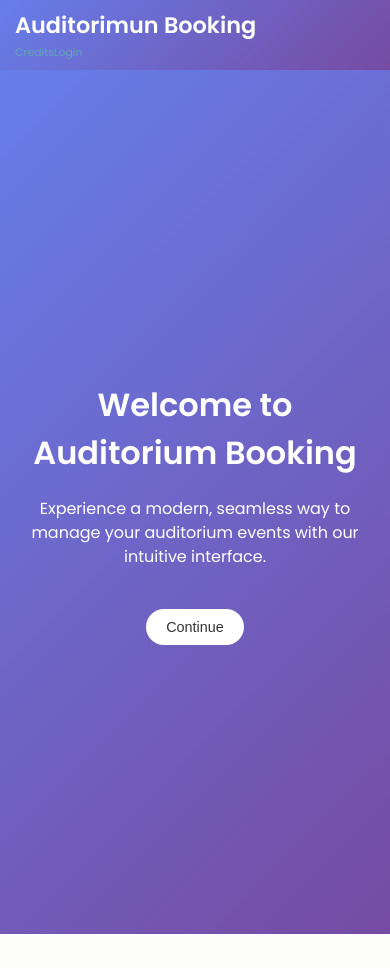
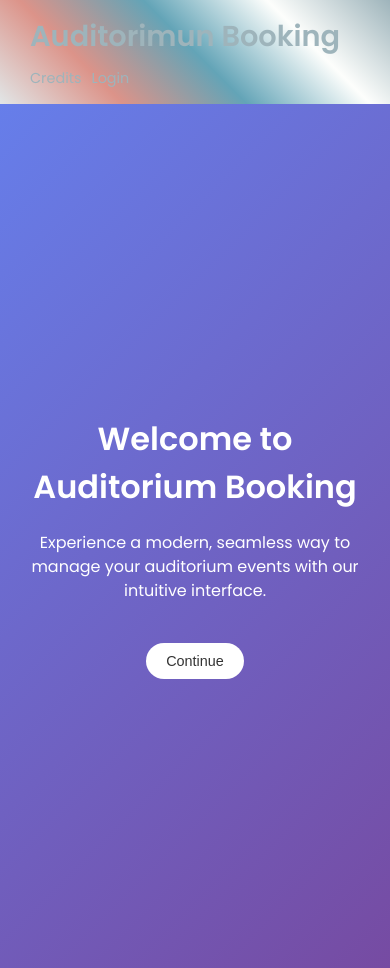
Before and after one commit to Plug0007/auditoriumfrontend, a React (Create React App) app: page / in a window 390 px wide. Before the commit the page ends 934 px from the top, so only its background shows below. Built offline with nearby package versions, Linux system fonts and the light colour scheme.

Commit message:
Update Header.css

```diff
--- a/src/styles/Header.css
+++ b/src/styles/Header.css
@@ -1,17 +1,28 @@
+/* Define your color palette using CSS variables */
+:root {
+  --platinum: #E1E6E7;
+  --light-coral: #DC9389;
+  --moonstone: #63A4B7;
+  --baby-powder: #FDFEFC;
+  --cadet-gray: #9EB4BB;
+  --gradient: linear-gradient(45deg, var(--platinum), var(--light-coral), var(--moonstone), var(--baby-powder), var(--cadet-gray));
+}
+
 .main-header {
   display: flex;
   justify-content: space-between;
   align-items: center;
   padding: 15px 30px;
-  background: linear-gradient(135deg, #667eea, #764ba2);
-  color: #fff;
+  background: var(--gradient);
+  color: var(--cadet-gray);
   box-shadow: 0 2px 6px rgba(0, 0, 0, 0.15);
+  flex-wrap: wrap;
 }
 
 .logo a {
   font-size: 1.8rem;
   font-weight: 600;
-  color: #fff;
+  color: var(--cadet-gray);
   text-decoration: none;
   transition: transform 0.3s ease;
 }
@@ -20,37 +31,35 @@
   transform: scale(1.05);
 }
 
-.nav-links {
+.nav-menu {
   display: flex;
   align-items: center;
+  margin-top: 10px;
 }
 
-.nav-links a {
+.nav-item {
   margin-left: 20px;
   font-size: 1rem;
-  color: #fff;
+  color: var(--cadet-gray);
   text-decoration: none;
   transition: color 0.3s ease;
 }
 
-.nav-links a:hover {
-  color: #e0e0e0;
+.nav-item:hover {
+  color: var(--moonstone);
 }
 
-.logout-button {
-  margin-left: 20px;
+.logout-btn {
   background: transparent;
-  border: 1px solid #fff;
+  border: 1px solid var(--cadet-gray);
   border-radius: 4px;
   padding: 5px 10px;
-  color: #fff;
   cursor: pointer;
-  font-size: 1rem;
   transition: background 0.3s ease;
 }
 
-.logout-button:hover {
-  background: rgba(255, 255, 255, 0.2);
+.logout-btn:hover {
+  background: rgba(0, 0, 0, 0.1);
 }
 
 /* Responsive adjustments */
@@ -58,33 +67,14 @@
   .main-header {
     flex-direction: column;
     align-items: flex-start;
-    padding: 10px 20px;
   }
-  .logo a {
-    font-size: 1.6rem;
-  }
-  .nav-links {
+  .nav-menu {
     margin-top: 10px;
     flex-wrap: wrap;
   }
-  .nav-links a,
-  .logout-button {
+  .nav-item, .logout-btn {
     margin-left: 0;
     margin-right: 10px;
-    font-size: 0.95rem;
+    font-size: 0.9rem;
   }
 }
-
-@media (max-width: 480px) {
-  .main-header {
-    padding: 8px 15px;
-  }
-  .logo a {
-    font-size: 1.4rem;
-  }
-  .nav-links a,
-  .logout-button {
-    font-size: 0.9rem;
-    margin-right: 8px;
-  }
-}
```
